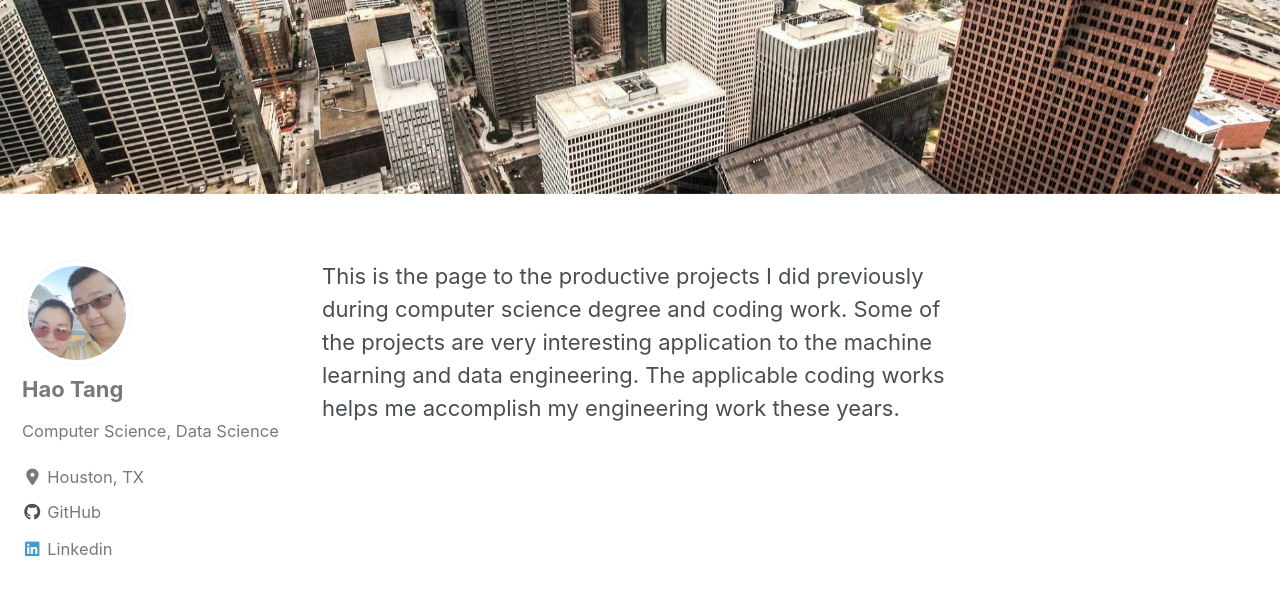
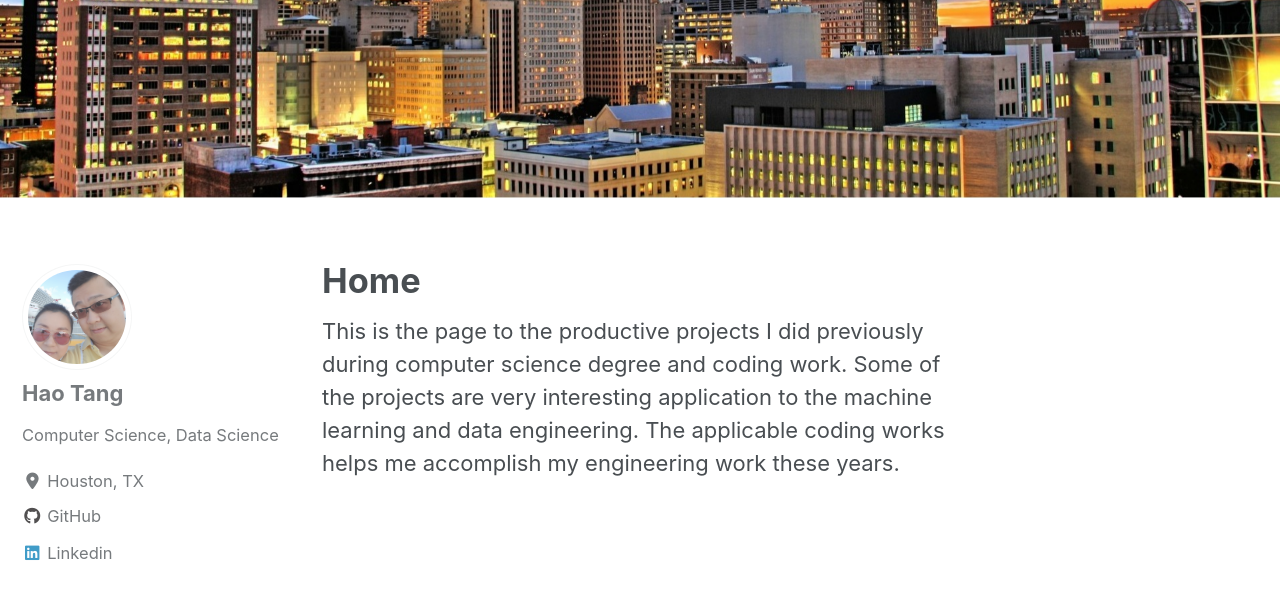
Before and after one commit to tanghao205/tanghao205.github.io, a Jekyll site: the page built from index.html, in a window 1280 px wide and 900 px high, scrolled down 359 px. Shown: the top 599 px of the window. Built offline with Jekyll 4.4.1, drawn with Linux system fonts in a browser that asks for light colours; cached includes are drawn as plain includes; nearby versions of some CDN libraries; the list of posts is cut into pages by our own code.

Commit message:
Update index.html

```diff
--- a/index.html
+++ b/index.html
@@ -1,8 +1,9 @@
 ---
 layout: single
 author_profile: true
+title: "Home"
 header:
-  image: "/images/H0.jpg"
+  image: "/images/H2.jpg"
 ---
 
 This is the page to the productive projects I did previously during computer science degree and coding work. Some of the
```
